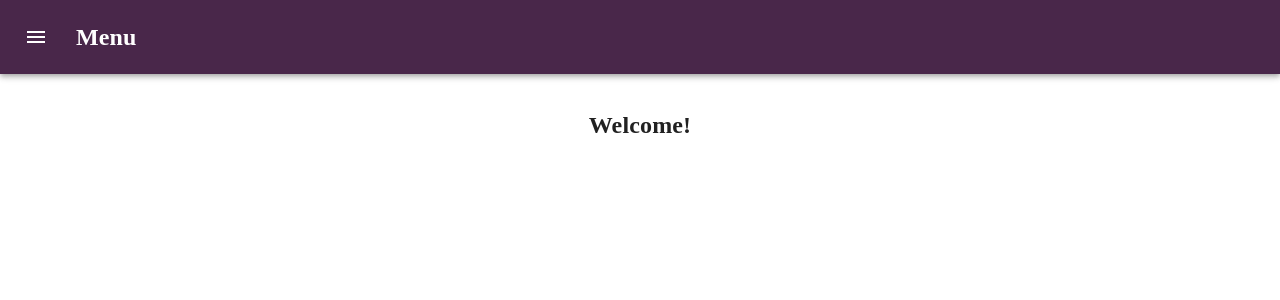
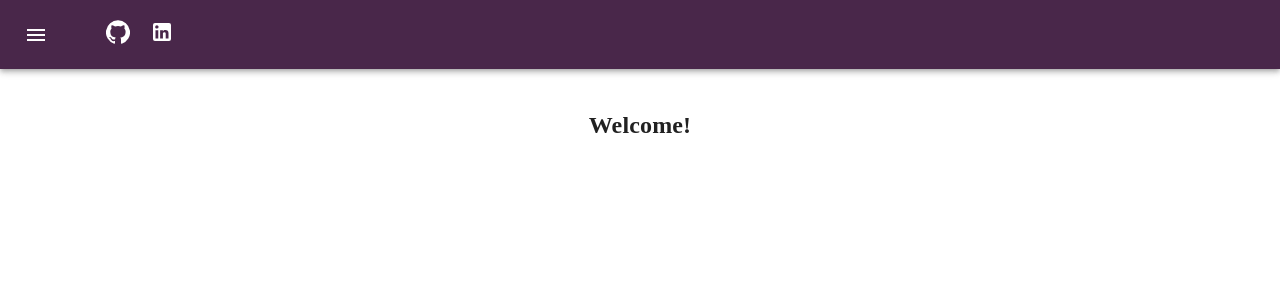
Before and after one commit to BitterBlue22/porftfolio-site, a React (Create React App) app in the folder portfolio-site/: page / in a window 1280 px wide. Shown: the top 300 px of the page. Built offline with nearby package versions, Linux system fonts and the light colour scheme; a web font is replaced by a local one.

Commit message:
adds github and linkedin buttons

```diff
--- a/portfolio-site/src/App.css
+++ b/portfolio-site/src/App.css
@@ -1,5 +1,45 @@
 body {
   margin: 0;
+}
+.menu-links {
+  padding: 20px;
+}
+.github {
+  padding: 10px;
+  color: white;
+  text-decoration: none;
+  -webkit-transition: all 150ms ease-in-out;
+  transition: all 150ms ease-in-out;
+}
+.github:hover {
+  color: #94618e;
+}
+.linkedin {
+  padding: 10px;
+  color: white;
+  text-decoration: none;
+  -webkit-transition: all 150ms ease-in-out;
+  transition: all 150ms ease-in-out;
+}
+.linkedin:hover {
+  color: #94618e;
+}
+
+.menu-icon {
+  -webkit-transition: all 150ms ease-in-out;
+  transition: all 150ms ease-in-out;
+}
+.menu-icon:hover {
+  color: #94618e;
+}
+
+.nav-links {
+  -webkit-transition: all 150ms ease-in-out;
+  transition: all 150ms ease-in-out;
+}
+
+.nav-links:hover {
+  color: white;
 }
 .link {
   text-decoration: none;
@@ -10,6 +50,7 @@ body {
   display: flex;
   flex-direction: column;
   align-items: center;
+  height: 100%;
 }
 
 h2 {
--- a/portfolio-site/src/components/re-useable/Navigation.jsx
+++ b/portfolio-site/src/components/re-useable/Navigation.jsx
@@ -6,13 +6,14 @@ import CssBaseline from "@material-ui/core/CssBaseline";
 import AppBar from "@material-ui/core/AppBar";
 import Toolbar from "@material-ui/core/Toolbar";
 import List from "@material-ui/core/List";
-
+import LinkedInIcon from "@material-ui/icons/LinkedIn";
 import Divider from "@material-ui/core/Divider";
 import IconButton from "@material-ui/core/IconButton";
 import MenuIcon from "@material-ui/icons/Menu";
 import HomeIcon from "@material-ui/icons/Home";
 import InfoIcon from "@material-ui/icons/Info";
 import AppsIcon from "@material-ui/icons/Apps";
+import GitHubIcon from "@material-ui/icons/GitHub";
 import ContactSupportIcon from "@material-ui/icons/ContactSupport";
 import ChevronLeftIcon from "@material-ui/icons/ChevronLeft";
 import ChevronRightIcon from "@material-ui/icons/ChevronRight";
@@ -64,7 +65,6 @@ const useStyles = makeStyles((theme) => ({
   },
   drawerPaper: {
     width: drawerWidth,
-
     border: "none",
     backgroundColor: "#94618E",
   },
@@ -115,7 +115,7 @@ export default function PersistentDrawerLeft() {
           [classes.appBarShift]: open,
         })}
       >
-        <Toolbar>
+        <Toolbar className="toolbar">
           <IconButton
             color="inherit"
             aria-label="open drawer"
@@ -123,10 +123,20 @@ export default function PersistentDrawerLeft() {
             edge="start"
             className={clsx(classes.menuButton, open && classes.hide)}
           >
-            <MenuIcon />
+            <MenuIcon className="menu-icon" />
           </IconButton>
 
-          <h2>Menu</h2>
+          <section className="menu-links">
+            <a href="https://github.com/BitterBlue22" className="github">
+              <GitHubIcon />
+            </a>
+            <a
+              href="https://www.linkedin.com/in/telisa-du-plessis-7b1284150/"
+              className="linkedin"
+            >
+              <LinkedInIcon />
+            </a>
+          </section>
         </Toolbar>
       </AppBar>
       <Drawer
@@ -139,7 +149,7 @@ export default function PersistentDrawerLeft() {
         }}
       >
         <header className={classes.drawerHeader}>
-          <IconButton onClick={handleDrawerClose}>
+          <IconButton onClick={handleDrawerClose} className="nav-links">
             {theme.direction === "ltr" ? (
               <ChevronLeftIcon />
             ) : (
@@ -149,8 +159,8 @@ export default function PersistentDrawerLeft() {
         </header>
         <Divider />
         <List>
-          <Link to="Home" className="link">
-            <ListItem button key="Home">
+          <Link to="Home" className="link ">
+            <ListItem button key="Home" className="nav-links">
               <ListItemIcon>
                 <HomeIcon />
               </ListItemIcon>
@@ -158,7 +168,7 @@ export default function PersistentDrawerLeft() {
             </ListItem>
           </Link>
           <Link to="projects" className="link">
-            <ListItem button key="projects">
+            <ListItem button key="projects" className="nav-links">
               <ListItemIcon>
                 <AppsIcon />
               </ListItemIcon>
@@ -166,7 +176,7 @@ export default function PersistentDrawerLeft() {
             </ListItem>
           </Link>
           <Link to="about-me" className="link">
-            <ListItem button key="about-me">
+            <ListItem button key="about-me" className="nav-links">
               <ListItemIcon>
                 <InfoIcon />
               </ListItemIcon>
@@ -174,7 +184,7 @@ export default function PersistentDrawerLeft() {
             </ListItem>
           </Link>
           <Link to="contact-me" className="link">
-            <ListItem button key="contact-me">
+            <ListItem button key="contact-me" className="nav-links">
               <ListItemIcon>
                 <ContactSupportIcon />
               </ListItemIcon>
```
